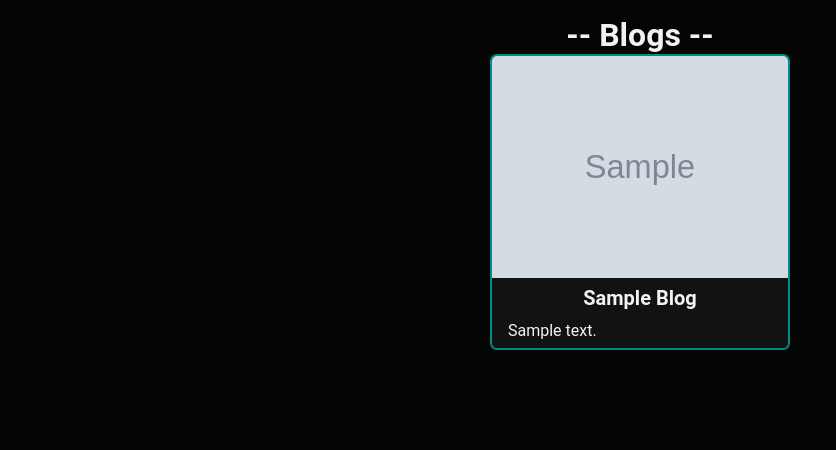
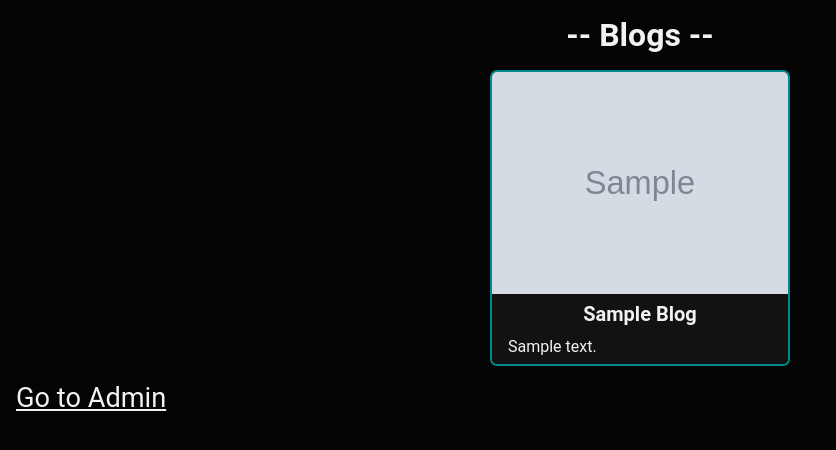
Before and after one commit to 00-team/black-knight, a Django app: template demo/Blog/templates/blogs.html in a window 1280 px wide. Shown: the top 450 px of the page, without its empty margins (0-836 px from the left). Run offline with Django 4.2, Linux system fonts and the light colour scheme; the template is opened without the code that fills it: most values are stand-ins (such as "Sample title", 1, 10 or a date in 2020); grey boxes marked "Sample" are stand-in pictures; data that the repository does not hold is empty.

Commit message:
adding a (Go to Admin) Link in main page

```diff
--- a/demo/Blog/templates/blogs.html
+++ b/demo/Blog/templates/blogs.html
@@ -27,6 +27,7 @@
                 display: flex;
                 gap: 1rem;
                 flex-wrap: wrap;
+                margin: 1em 0;
                 justify-content: center;
             }
 
@@ -56,6 +57,11 @@
                 margin-bottom: 0.7rem;
                 text-transform: capitalize;
             }
+
+            a {
+                color: #f2f2f2;
+                font-size: 1.7em;
+            }
         </style>
     </head>
     <body>
@@ -74,5 +80,6 @@
             </div>
             {% endfor %}
         </div>
+        <a href="/admin/">Go to Admin</a>
     </body>
 </html>
```
